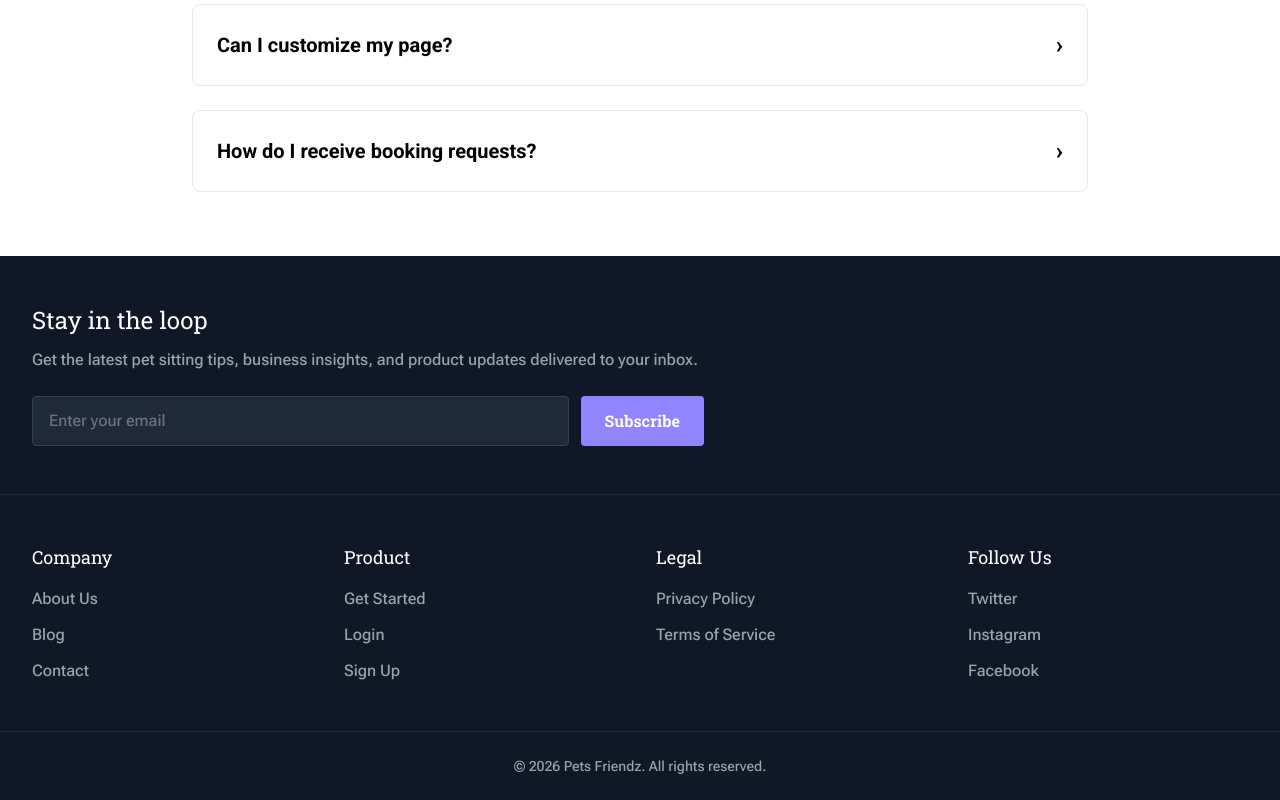
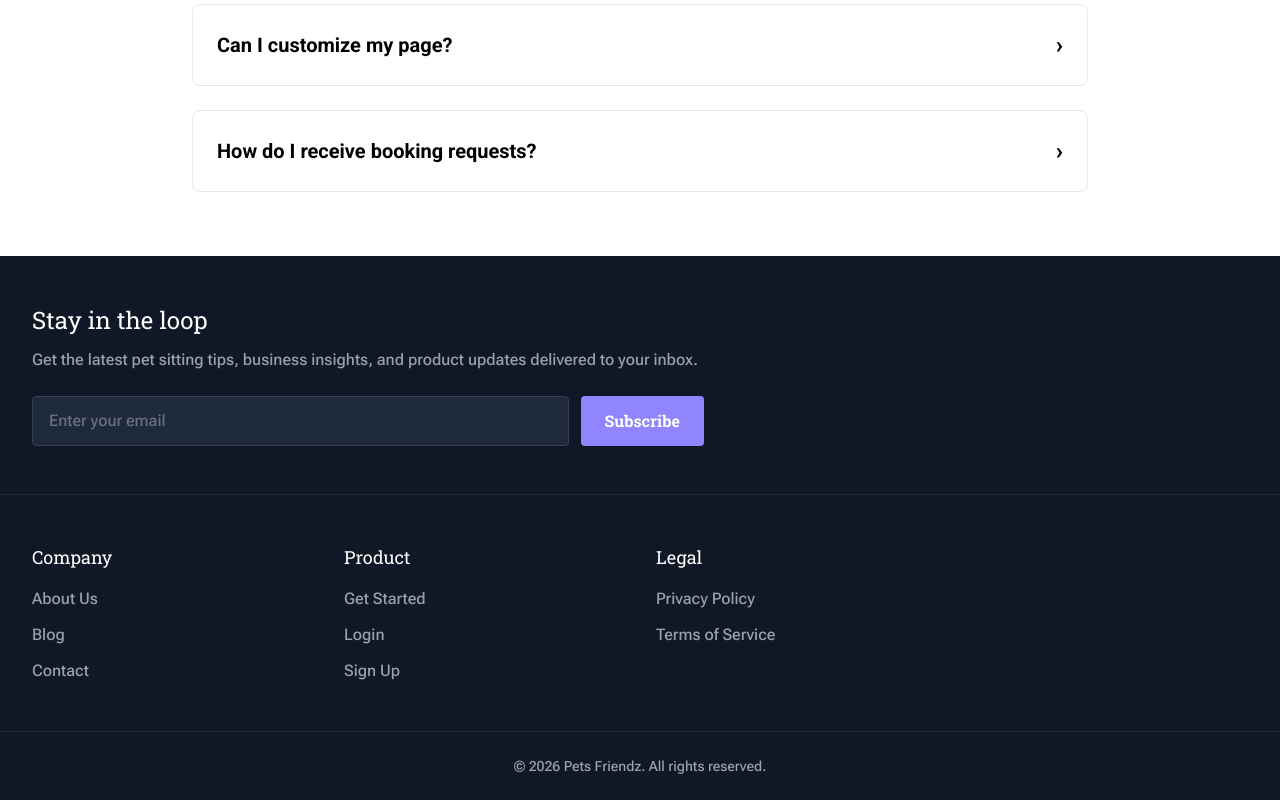
Before and after one commit to emily0038/pet-profile, a Next.js app: page / in a window 1280 px wide. Shown: the part 1820-2620 px from the top of the page. Built offline with nearby package versions, Linux system fonts and the light colour scheme; no server answers.

Commit message:
Remove empty links from the footer

```diff
--- a/components/footer.tsx
+++ b/components/footer.tsx
@@ -129,28 +129,6 @@ export default function Footer() {
               </li>
             </ul>
           </div>
-
-          {/* Social (placeholder) */}
-          <div>
-            <h4 className="font-bold text-lg mb-4 font-slab">Follow Us</h4>
-            <ul className="space-y-3 font-flex">
-              <li>
-                <a href="#" className="text-gray-400 hover:text-white transition-colors">
-                  Twitter
-                </a>
-              </li>
-              <li>
-                <a href="#" className="text-gray-400 hover:text-white transition-colors">
-                  Instagram
-                </a>
-              </li>
-              <li>
-                <a href="#" className="text-gray-400 hover:text-white transition-colors">
-                  Facebook
-                </a>
-              </li>
-            </ul>
-          </div>
         </div>
       </div>
 
```
